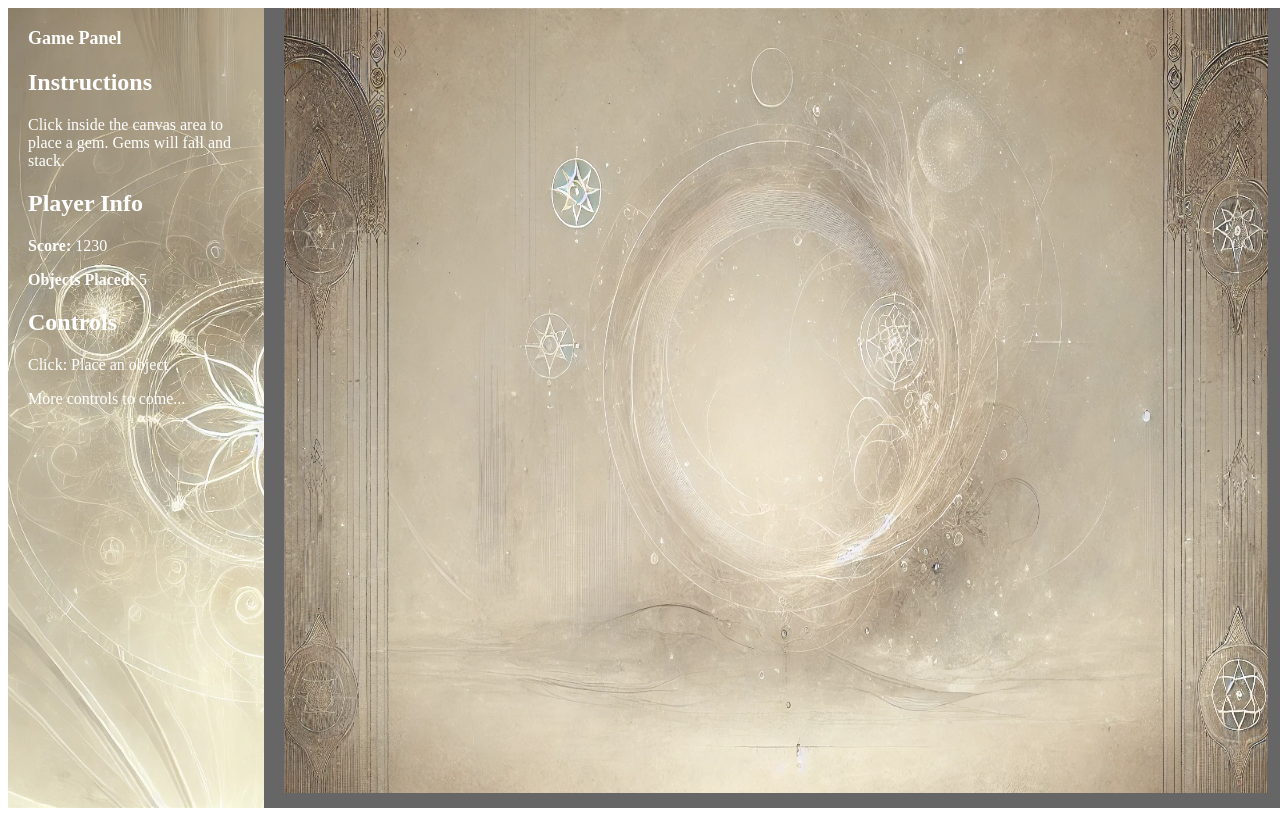
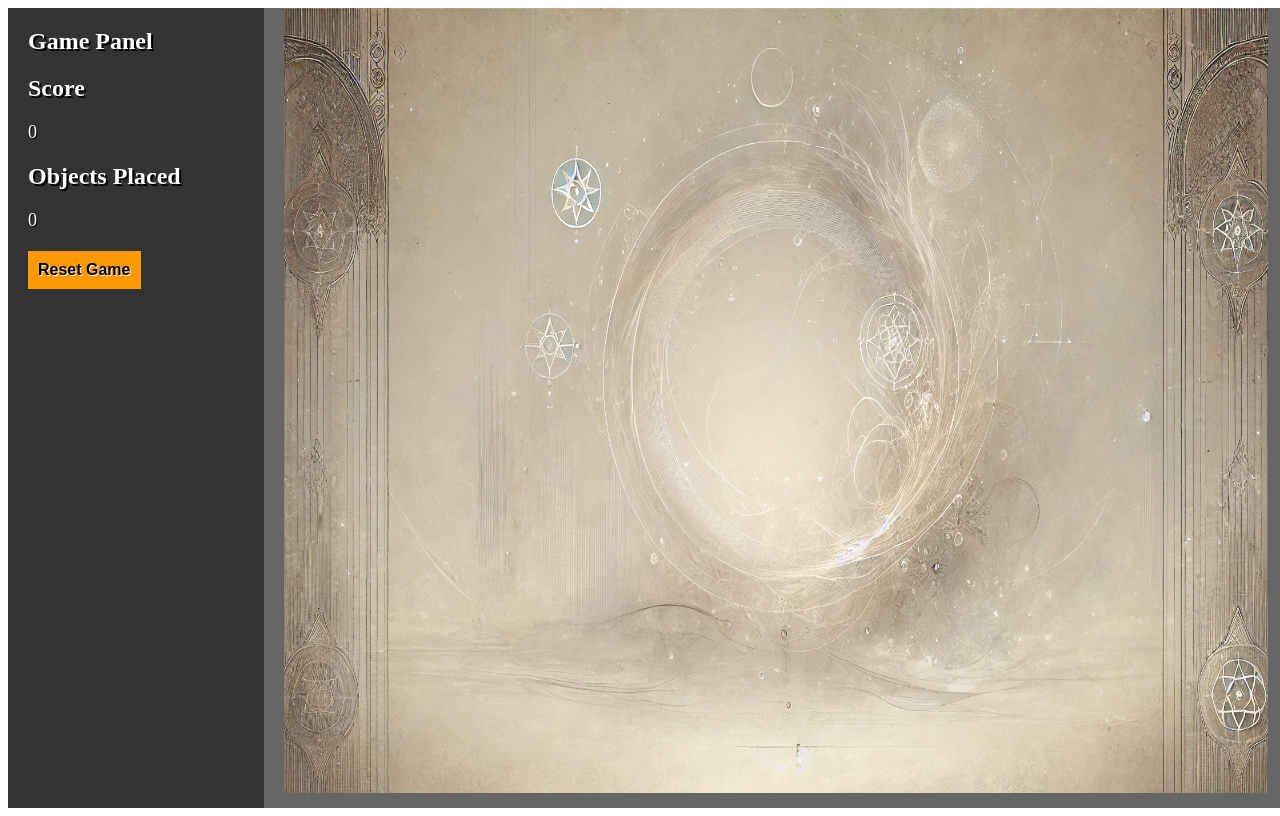
Before and after one commit to Asortfix/pixel-perfect-server, a React (Vite) app: page / in a window 1280 px wide. Built offline with nearby package versions, Linux system fonts and the light colour scheme.

Commit message:
added reset game option

```diff
--- a/src/App.tsx
+++ b/src/App.tsx
@@ -3,9 +3,6 @@ import ControlPanel from './components/ControlPanel';
 import CanvasView from './components/CanvasView';
 import { Images } from './game/GameLogic';
 
-// Example image imports:
-// Make sure these images are accessible (if placed in public folder, you can just reference '/diamond.png', etc.)
-// If imported directly, ensure the bundler handles them correctly.
 const diamondSrc = '/diamond.png';
 const emeraldSrc = '/emerald.png';
 const rubySrc = '/ruby.png';
@@ -14,14 +11,21 @@ function App() {
   const [images, setImages] = useState<Images>({
     diamond: { src: diamondSrc, image: new Image() },
     emerald: { src: emeraldSrc, image: new Image() },
-    ruby: { src: rubySrc, image: new Image() }
+    ruby: { src: rubySrc, image: new Image() },
   });
+
   const [loaded, setLoaded] = useState(false);
+  const [score, setScore] = useState(0);
+  const [objectsPlaced, setObjectsPlaced] = useState(0);
 
+  // This state controls reset logic
+  const [shouldReset, setShouldReset] = useState(false);
+
+  // Preload images
   useEffect(() => {
     let count = 0;
     const keys = Object.keys(images);
-    keys.forEach(key => {
+    keys.forEach((key) => {
       images[key].image.src = images[key].src;
       images[key].image.onload = () => {
         count++;
@@ -32,11 +36,57 @@ function App() {
     });
   }, [images]);
 
+  /**
+   * Called by CanvasView every time an object is successfully placed
+   */
+  const handleObjectPlaced = (points: number) => {
+    setScore((prev) => prev + points);
+    setObjectsPlaced((prev) => prev + 1);
+  };
+
+  /**
+   * Reset game state and trigger CanvasView to clear objects
+   */
+  const resetGame = () => {
+    setScore(0);
+    setObjectsPlaced(0);
+    setShouldReset(true); // Triggers reset in CanvasView
+  };
+
+  /**
+   * Called by CanvasView once it finishes resetting
+   */
+  const handleResetComplete = () => {
+    setShouldReset(false);
+  };
+
   return (
-    <div style={{ display: 'flex', flexDirection: 'row', width: '100vw', height: '100vh', overflow: 'hidden', backgroundColor: '#f0f0f0' }}>
-      <ControlPanel />
+    <div
+      style={{
+        display: 'flex',
+        flexDirection: 'row',
+        width: '100vw',
+        height: '100vh',
+        overflow: 'hidden',
+        backgroundColor: '#f0f0f0',
+      }}
+    >
+      <ControlPanel
+        score={score}
+        objectsPlaced={objectsPlaced}
+        onReset={resetGame}
+      />
       <div style={{ width: '80%', position: 'relative' }}>
-        {loaded ? <CanvasView images={images} /> : <div>Loading...</div>}
+        {loaded ? (
+          <CanvasView
+            images={images}
+            onObjectPlaced={handleObjectPlaced}
+            shouldReset={shouldReset}
+            onResetComplete={handleResetComplete}
+          />
+        ) : (
+          <div>Loading...</div>
+        )}
       </div>
     </div>
   );
--- a/src/components/CanvasView.tsx
+++ b/src/components/CanvasView.tsx
@@ -1,26 +1,43 @@
 import React, { useEffect, useRef, useState } from 'react';
-import { Gem, createMask, Images, OBJ_WIDTH, OBJ_HEIGHT, floorHeight, wallThickness } from '../game/GameLogic';
+import {
+  Gem,
+  createMask,
+  Images,
+  OBJ_WIDTH,
+  OBJ_HEIGHT,
+  floorHeight,
+  wallThickness,
+} from '../game/GameLogic';
 
 interface CanvasViewProps {
   images: Images;
+  onObjectPlaced: (points: number) => void;
+  shouldReset: boolean; // New prop to trigger reset
+  onResetComplete: () => void; // Callback to tell App the reset is done
 }
 
-const CanvasView: React.FC<CanvasViewProps> = ({ images }) => {
+const CanvasView: React.FC<CanvasViewProps> = ({
+  images,
+  onObjectPlaced,
+  shouldReset,
+  onResetComplete,
+}) => {
   const canvasRef = useRef<HTMLCanvasElement>(null);
   const [objects, setObjects] = useState<Gem[]>([]);
   const [masks, setMasks] = useState<{ [key: string]: { x: number; y: number }[] }>({});
   const [backgroundImage, setBackgroundImage] = useState<HTMLImageElement | null>(null);
+
   const animationFrameRef = useRef<number | null>(null);
 
+  /** Preload background once to avoid blinking */
   useEffect(() => {
-    // Preload the background image
     const bgImage = new Image();
-    bgImage.src = '/background.png'; // Reference the image in the public folder
+    bgImage.src = '/background.png'; // or wherever your background image is
     bgImage.onload = () => setBackgroundImage(bgImage);
   }, []);
 
+  /** Create masks once images are fully loaded */
   useEffect(() => {
-    // Once images are loaded, create masks
     const loadedMasks: { [key: string]: { x: number; y: number }[] } = {};
     for (let key in images) {
       loadedMasks[key] = createMask(images[key].image, OBJ_WIDTH, OBJ_HEIGHT);
@@ -28,9 +45,24 @@ const CanvasView: React.FC<CanvasViewProps> = ({ images }) => {
     setMasks(loadedMasks);
   }, [images]);
 
+  /**
+   *  Watch for `shouldReset`.
+   *  If true, clear the objects array, then notify App that reset is done.
+   */
+  useEffect(() => {
+    if (shouldReset) {
+      setObjects([]);
+      onResetComplete();
+    }
+  }, [shouldReset, onResetComplete]);
+
+  /**
+   *  Main animation loop
+   */
   useEffect(() => {
     const canvas = canvasRef.current;
-    if (!canvas || Object.keys(masks).length === 0 || !backgroundImage) return;
+    if (!canvas || !backgroundImage || !Object.keys(masks).length) return;
+
     const ctx = canvas.getContext('2d');
     if (!ctx) return;
 
@@ -44,51 +76,66 @@ const CanvasView: React.FC<CanvasViewProps> = ({ images }) => {
     canvas.addEventListener('click', handleClick);
 
     const animate = () => {
+      if (!ctx || !backgroundImage) return;
+
       const { width, height } = canvas;
+      // Clear screen
       ctx.clearRect(0, 0, width, height);
 
-      // Draw background
+      // Draw background once loaded
       ctx.drawImage(backgroundImage, 0, 0, width, height);
 
       // Draw floor and walls
       drawBoundaries(ctx, width, height);
 
       // Update objects
-      objects.forEach(obj => {
+      objects.forEach((obj) => {
         obj.update(objects, height);
       });
 
       // Draw objects
-      objects.forEach(obj => {
+      objects.forEach((obj) => {
         obj.draw(ctx);
       });
 
+      // Request next frame
       animationFrameRef.current = requestAnimationFrame(animate);
     };
 
-    animate();
+    animationFrameRef.current = requestAnimationFrame(animate);
 
     return () => {
       canvas.removeEventListener('click', handleClick);
-      if (animationFrameRef.current) cancelAnimationFrame(animationFrameRef.current);
+      if (animationFrameRef.current) {
+        cancelAnimationFrame(animationFrameRef.current);
+      }
     };
     // eslint-disable-next-line react-hooks/exhaustive-deps
   }, [masks, objects, backgroundImage]);
 
+  /**
+   * Creates a new Gem and adds it to the objects array
+   */
   const placeObject = (x: number, y: number) => {
     const keys = Object.keys(images);
     const choice = keys[Math.floor(Math.random() * keys.length)];
     const newObj = new Gem(x, y, images[choice].image, masks[choice]);
+
     let attempts = 100;
     const canvas = canvasRef.current;
     if (!canvas) return;
-    while ((newObj.checkCollisions(objects) || newObj.causesFloorCollision(newObj.y, canvas.height)) && attempts > 0) {
+
+    while (
+      (newObj.checkCollisions(objects) || newObj.causesFloorCollision(newObj.y, canvas.height)) &&
+      attempts > 0
+    ) {
       newObj.y -= 1;
       attempts--;
     }
 
     if (attempts > 0) {
-      setObjects(prev => [...prev, newObj]);
+      setObjects((prev) => [...prev, newObj]);
+      onObjectPlaced(10); // e.g., +10 points
     }
   };
 
@@ -103,14 +150,12 @@ const CanvasView: React.FC<CanvasViewProps> = ({ images }) => {
 };
 
 function drawBoundaries(ctx: CanvasRenderingContext2D, width: number, height: number) {
+  ctx.fillStyle = '#666';
   // Floor
-  ctx.fillStyle = "#666";
   ctx.fillRect(0, height - floorHeight, width, floorHeight);
-
   // Walls
-  ctx.fillStyle = "#666";
-  ctx.fillRect(0, 0, wallThickness, height); // left wall
-  ctx.fillRect(width - wallThickness, 0, wallThickness, height); // right wall
+  ctx.fillRect(0, 0, wallThickness, height);
+  ctx.fillRect(width - wallThickness, 0, wallThickness, height);
 }
 
 export default CanvasView;
--- a/src/components/ControlPanel.tsx
+++ b/src/components/ControlPanel.tsx
@@ -1,40 +1,62 @@
-import React, { useEffect, useState } from 'react';
+import React from 'react';
 
-const ControlPanel: React.FC = () => {
-  const [panelImage, setPanelImage] = useState<HTMLImageElement | null>(null);
+interface ControlPanelProps {
+  score: number;
+  objectsPlaced: number;
+  onReset: () => void;
+}
 
-  useEffect(() => {
-    // Preload the panel background image
-    const img = new Image();
-    img.src = '/control-panel-bg.png'; // Replace with your image path in the public folder
-    img.onload = () => setPanelImage(img);
-  }, []);
-
+const ControlPanel: React.FC<ControlPanelProps> = ({
+  score,
+  objectsPlaced,
+  onReset,
+}) => {
   return (
     <div
       style={{
         width: '20%',
-        background: panelImage ? `url('${panelImage.src}') no-repeat center/cover` : '#333',
+        background: '#333',
         color: '#fff',
         padding: '20px',
         boxSizing: 'border-box',
       }}
     >
-      <h1 style={{ fontSize: '18px', marginTop: 0 }}>Game Panel</h1>
+      <h1
+        style={{
+          fontSize: '24px',
+          margin: 0,
+          textShadow: '2px 2px 0 #000',
+        }}
+      >
+        Game Panel
+      </h1>
       <div style={{ marginBottom: '20px' }}>
-        <h2>Instructions</h2>
-        <p>Click inside the canvas area to place a gem. Gems will fall and stack.</p>
+        <h2 style={{ textShadow: '2px 2px 0 #000' }}>Score</h2>
+        <p style={{ fontSize: '18px', margin: '10px 0', textShadow: '1px 1px 0 #000' }}>
+          {score}
+        </p>
       </div>
       <div style={{ marginBottom: '20px' }}>
-        <h2>Player Info</h2>
-        <p><strong>Score:</strong> 1230</p>
-        <p><strong>Objects Placed:</strong> 5</p>
+        <h2 style={{ textShadow: '2px 2px 0 #000' }}>Objects Placed</h2>
+        <p style={{ fontSize: '18px', margin: '10px 0', textShadow: '1px 1px 0 #000' }}>
+          {objectsPlaced}
+        </p>
       </div>
-      <div style={{ marginBottom: '20px' }}>
-        <h2>Controls</h2>
-        <p>Click: Place an object</p>
-        <p>More controls to come...</p>
-      </div>
+      <button
+        onClick={onReset}
+        style={{
+          padding: '10px',
+          fontSize: '16px',
+          backgroundColor: '#ff9900',
+          color: '#000',
+          border: 'none',
+          cursor: 'pointer',
+          textShadow: '1px 1px 0 #fff',
+          fontWeight: 'bold',
+        }}
+      >
+        Reset Game
+      </button>
     </div>
   );
 };
```
